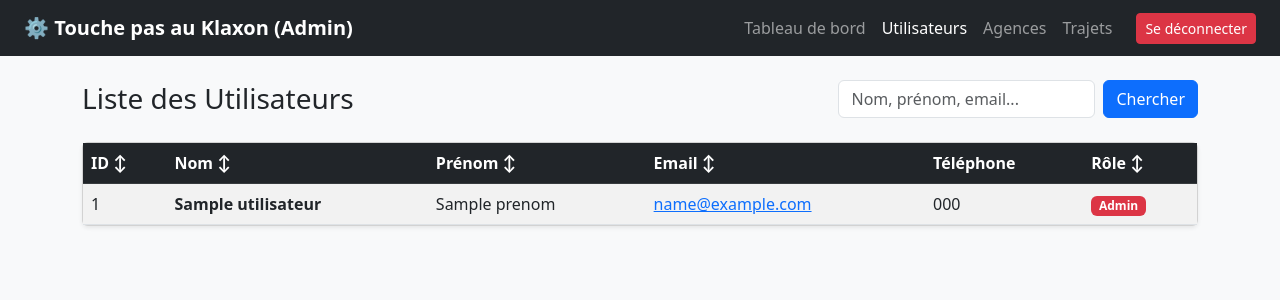
After one commit to KODIO-Hassana/touche-pas-au-klaxon, a PHP site: template views/admin_utilisateurs.php in a window 1280 px wide. The commit adds this page. Shown: the top 300 px of the page. Run offline with PHP 8.4, Linux system fonts and the light colour scheme; the template is opened without the code that fills it: most values are stand-ins (such as "Sample title", 1, 10 or a date in 2020).

Commit message:
Ajout de la barre de recherche e du tri dynamique pour les utilisateurs et les agences

```diff
--- a/index.php
+++ b/index.php
@@ -118,4 +118,10 @@ $router->post('/admin/agences/supprimer', function() {
     $controller->deleteAgence();
 });
 
+// Route pour lister les utilisateurs (Admin)
+$router->get('/admin/utilisateurs', function() {
+    $controller = new AdminController();
+    $controller->manageUsers();
+});
+
 $router->run();
--- /dev/null
+++ b/views/admin_utilisateurs.php
@@ -0,0 +1,103 @@
+<!DOCTYPE html>
+<html lang="fr">
+<head>
+    <meta charset="UTF-8">
+    <meta name="viewport" content="width=device-width, initial-scale=1.0">
+    <title>Liste des Utilisateurs - Admin</title>
+    <link href="https://cdn.jsdelivr.net/npm/bootstrap@5.3.0/dist/css/bootstrap.min.css" rel="stylesheet">
+</head>
+<body class="bg-light">
+
+    <!-- HEADER ADMIN -->
+    <nav class="navbar navbar-expand-lg navbar-dark bg-dark mb-4">
+        <div class="container-fluid px-4">
+            <a class="navbar-brand fw-bold" href="/touche-pas-au-klaxon/admin/dashboard">⚙️ Touche pas au Klaxon (Admin)</a>
+            <button class="navbar-toggler" type="button" data-bs-toggle="collapse" data-bs-target="#adminMenu">
+                <span class="navbar-toggler-icon"></span>
+            </button>
+            <div class="collapse navbar-collapse" id="adminMenu">
+                <ul class="navbar-nav ms-auto align-items-center">
+                    <li class="nav-item">
+                        <a class="nav-link" href="/touche-pas-au-klaxon/admin/dashboard">Tableau de bord</a>
+                    </li>
+                    <li class="nav-item">
+                        <a class="nav-link active" href="/touche-pas-au-klaxon/admin/utilisateurs">Utilisateurs</a>
+                    </li>
+                    <li class="nav-item">
+                        <a class="nav-link" href="/touche-pas-au-klaxon/admin/agences">Agences</a>
+                    </li>
+                    <li class="nav-item">
+                        <a class="nav-link" href="/touche-pas-au-klaxon/admin/trajets">Trajets</a>
+                    </li>
+                    <li class="nav-item ms-3">
+                        <a href="/touche-pas-au-klaxon/deconnexion" class="btn btn-danger btn-sm">Se déconnecter</a>
+                    </li>
+                </ul>
+            </div>
+        </div>
+    </nav>
+
+    <div class="container mt-4">
+
+        <div class="d-flex justify-content-between align-items-center mb-4 flex-wrap">
+            <h1 class="h3 mb-2 mb-md-0">Liste des Utilisateurs</h1>
+
+            <!-- Notre nouvelle barre de recherche -->
+            <form action="/touche-pas-au-klaxon/admin/utilisateurs" method="GET" class="d-flex">
+                <input type="text" name="search" class="form-control me-2" placeholder="Nom, prénom, email..." value="<?= isset($_GET['search']) ? htmlspecialchars($_GET['search']) : '' ?>">
+
+                <!-- Cette ligne invisible permet de garder le tri actif même quand on cherche -->
+                <?php if(isset($_GET['sort'])): ?>
+                    <input type="hidden" name="sort" value="<?= htmlspecialchars($_GET['sort']) ?>">
+                <?php endif; ?>
+
+                <button type="submit" class="btn btn-primary">Chercher</button>
+
+                <!-- Petit bouton rouge pour annuler la recherche -->
+                <?php if(isset($_GET['search']) && !empty($_GET['search'])): ?>
+                    <a href="/touche-pas-au-klaxon/admin/utilisateurs" class="btn btn-outline-danger ms-2" title="Annuler la recherche">X</a>
+                <?php endif; ?>
+            </form>
+        </div>
+
+        <div class="card shadow-sm">
+            <div class="card-body p-0">
+                <div class="table-responsive">
+                    <table class="table table-striped table-hover mb-0">
+                        <thead class="table-dark">
+                            <tr>
+                                <th><a href="?sort=id_utilisateur" class="text-white text-decoration-none">ID ↕</a></th>
+                                <th><a href="?sort=nom" class="text-white text-decoration-none">Nom ↕</a></th>
+                                <th><a href="?sort=prenom" class="text-white text-decoration-none">Prénom ↕</a></th>
+                                <th><a href="?sort=email" class="text-white text-decoration-none">Email ↕</a></th>
+                                <th>Téléphone</th>
+                                <th><a href="?sort=role" class="text-white text-decoration-none">Rôle ↕</a></th>
+                            </tr>
+                        </thead>
+                        <tbody>
+                            <?php foreach($utilisateurs as $user): ?>
+                                <tr>
+                                    <td><?= htmlspecialchars($user['id_utilisateur'] ?? $user['id']) ?></td>
+                                    <td class="fw-bold"><?= htmlspecialchars($user['nom']) ?></td>
+                                    <td><?= htmlspecialchars($user['prenom']) ?></td>
+                                    <td><a href="mailto:<?= htmlspecialchars($user['email']) ?>"><?= htmlspecialchars($user['email']) ?></a></td>
+                                    <td><?= htmlspecialchars($user['telephone'] ?? 'Non renseigné') ?></td>
+                                    <td>
+                                        <?php if(isset($user['role']) && $user['role'] === 'admin'): ?>
+                                            <span class="badge bg-danger">Admin</span>
+                                        <?php else: ?>
+                                            <span class="badge bg-secondary">Employé</span>
+                                        <?php endif; ?>
+                                    </td>
+                                </tr>
+                            <?php endforeach; ?>
+                        </tbody>
+                    </table>
+                </div>
+            </div>
+        </div>
+
+    </div>
+
+</body>
+</html>
```
Also changed, not shown: controllers/AdminController.php (+24 -4 lines), models/Agence.php (+18 -6 lines), models/Utilisateur.php (+29 -0 lines), views/admin_agences.php (+19 -6 lines), views/admin_dashboard.php (+5 -4 lines).
